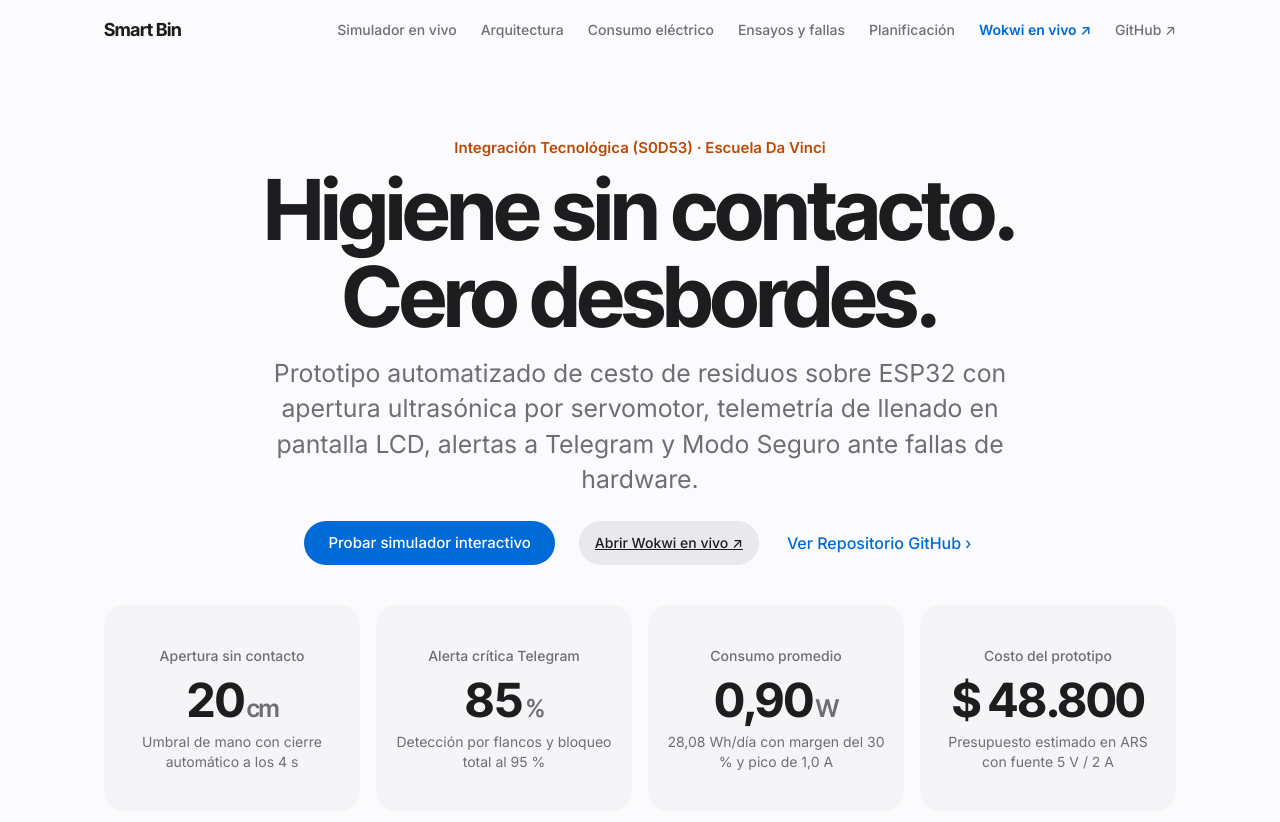
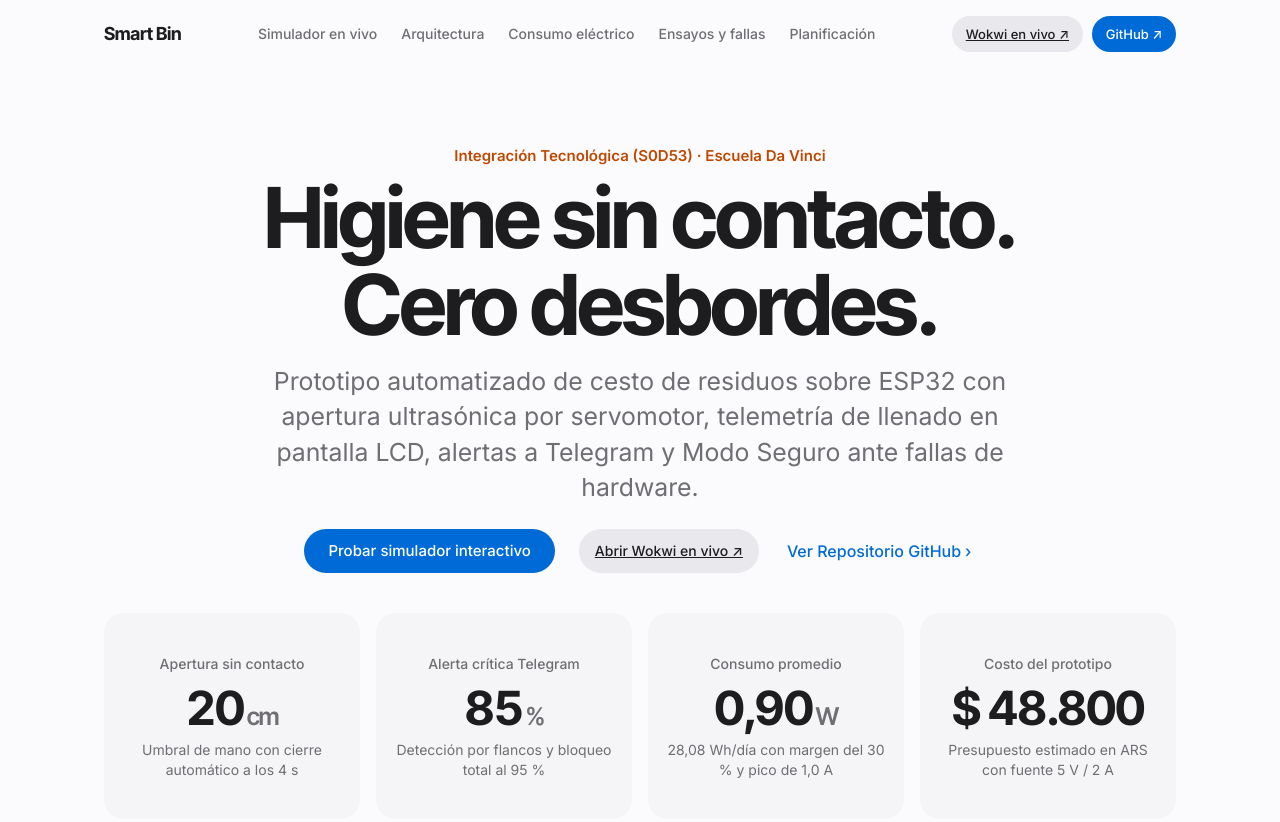
Before and after one commit to rgabrieldiaz/smart-bin, a plain HTML site: page index.html in a window 1280 px wide. Shown: the top 822 px of the page. Drawn offline with nearby package versions, Linux system fonts and the light colour scheme.

Commit message:
fix: destacar botones de wokwi y github en barra superior y limpiar footer

```diff
--- a/index.html
+++ b/index.html
@@ -1093,9 +1093,11 @@
         <a href="#consumo">Consumo eléctrico</a>
         <a href="#ensayos">Ensayos y fallas</a>
         <a href="#planificacion">Planificación</a>
-        <a href="https://wokwi.com/projects/481600182431364097" target="_blank" rel="noopener" style="color:var(--primary); font-weight:600;">Wokwi en vivo ↗</a>
-        <a href="https://github.com/rgabrieldiaz/smart-bin" target="_blank" rel="noopener">GitHub ↗</a>
       </nav>
+      <div class="top-nav-actions" style="display:flex; align-items:center; gap:0.6rem;">
+        <a class="btn-secondary" style="min-height:36px; padding:0.25rem 0.85rem; font-size:0.8125rem;" href="https://wokwi.com/projects/481600182431364097" target="_blank" rel="noopener">Wokwi en vivo ↗</a>
+        <a class="btn-primary" style="min-height:36px; padding:0.25rem 0.85rem; font-size:0.8125rem;" href="https://github.com/rgabrieldiaz/smart-bin" target="_blank" rel="noopener">GitHub ↗</a>
+      </div>
     </div>
   </header>
 
```
